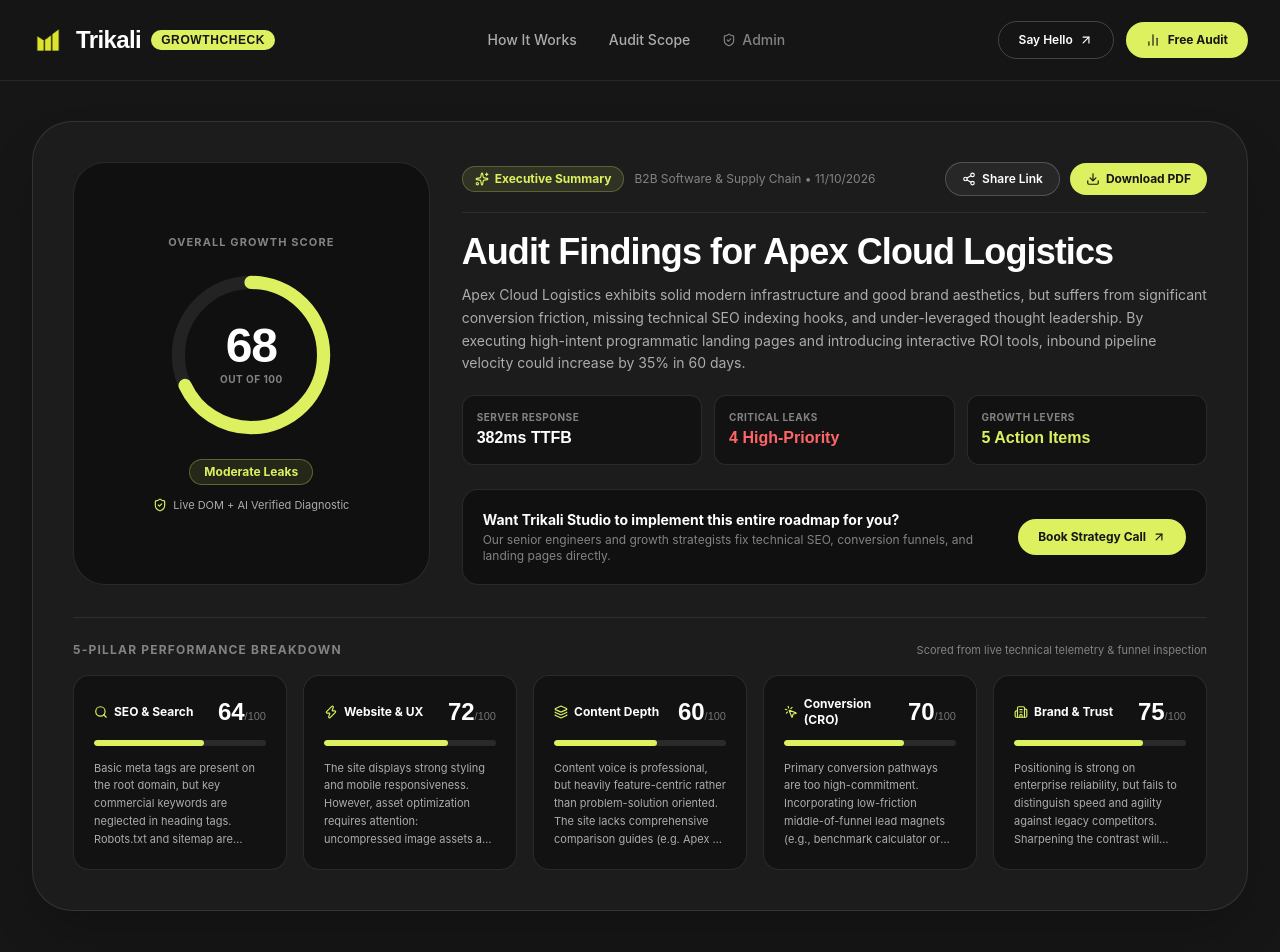
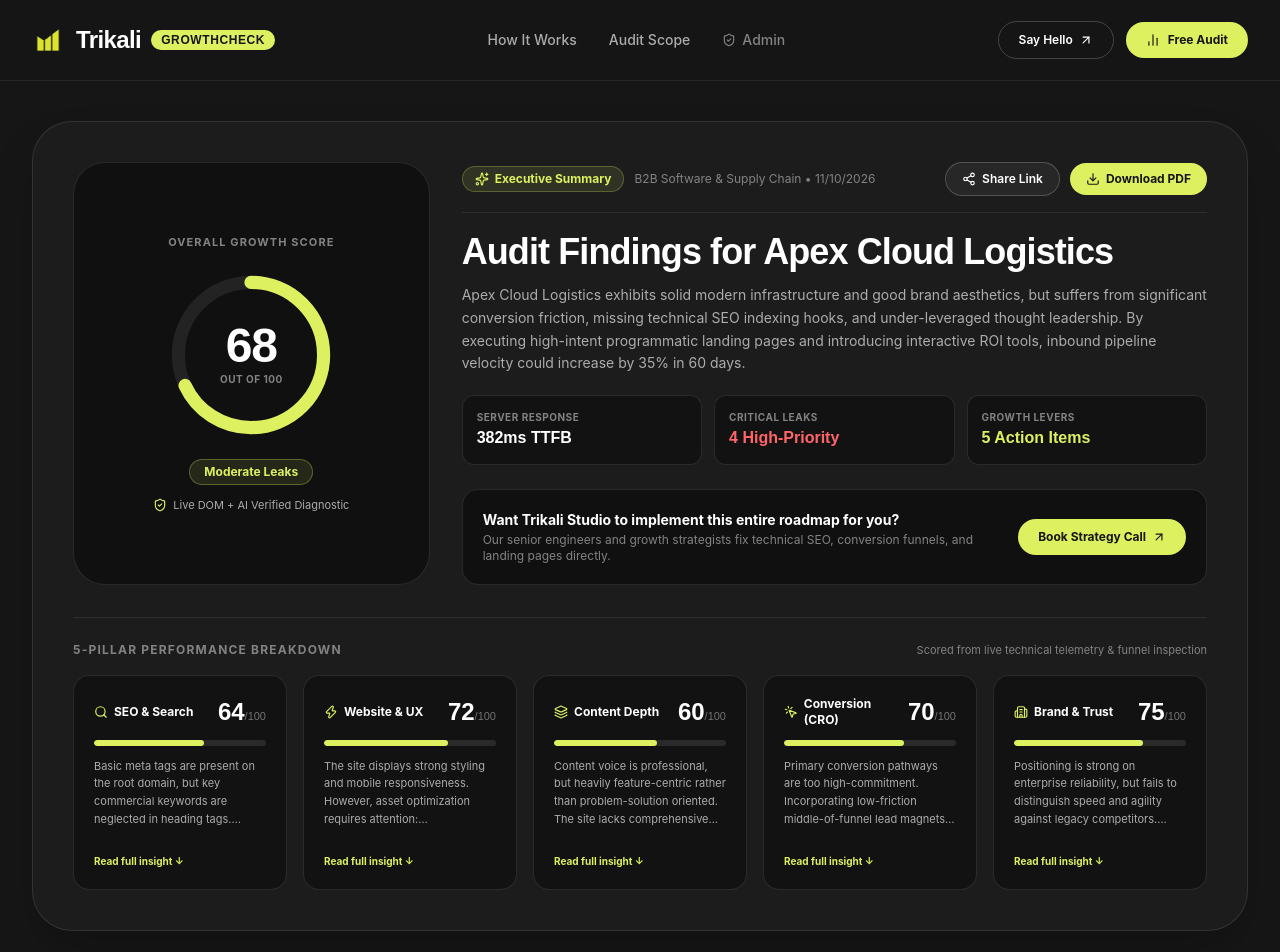
Before and after one commit to mailtoarya123-lgtm/trikali-growthcheck, a Next.js app: page /audit/demo-audit-sample in a window 1280 px wide. Shown: the top 952 px of the page. Built offline with nearby package versions, Linux system fonts and the light colour scheme; no server answers; a web font is replaced by a local one.

Commit message:
Add inline Read full insight toggle on 5-pillar cards so long summaries can be read without stretching sibling cards

```diff
--- a/src/components/AuditReportView.tsx
+++ b/src/components/AuditReportView.tsx
@@ -38,6 +38,7 @@ export default function AuditReportView({ report }: { report: AuditReport }) {
   const [copiedLink, setCopiedLink] = useState(false);
   const [copiedSnippet, setCopiedSnippet] = useState<string | null>(null);
   const [showPointers, setShowPointers] = useState(true);
+  const [expandedPillar, setExpandedPillar] = useState<string | null>(null);
 
   const getScoreColor = (score: number) => {
     if (score >= 80) return 'text-[#DDF160] border-[#DDF160] bg-[#DDF160]/10';
@@ -338,13 +339,23 @@ export default function AuditReportView({ report }: { report: AuditReport }) {
                 </span>
               </div>
 
-              <div className="grid grid-cols-1 md:grid-cols-2 lg:grid-cols-5 gap-4">
+              <div className="grid grid-cols-1 md:grid-cols-2 lg:grid-cols-5 gap-4 items-start">
                 {pillarCards.map((pillar) => {
                   const Icon = pillar.icon;
+                  const isExpanded = expandedPillar === pillar.key;
+                  const isLongText = (pillar.summary?.length || 0) > 155;
+
                   return (
                     <div
                       key={pillar.key}
-                      className="p-5 rounded-2xl bg-black/35 border border-white/10 hover:border-white/20 transition-all flex flex-col justify-start space-y-3.5"
+                      onClick={() => isLongText && setExpandedPillar(isExpanded ? null : pillar.key)}
+                      className={`p-5 rounded-2xl bg-black/35 border transition-all flex flex-col justify-between space-y-3.5 ${
+                        isLongText ? 'cursor-pointer' : ''
+                      } ${
+                        isExpanded
+                          ? 'border-[#DDF160]/50 bg-black/60'
+                          : 'border-white/10 hover:border-white/25 min-h-[215px]'
+                      }`}
                     >
                       <div className="space-y-3">
                         <div className="flex items-center justify-between">
@@ -361,10 +372,23 @@ export default function AuditReportView({ report }: { report: AuditReport }) {
                             style={{ width: `${Math.min(100, Math.max(5, pillar.score))}%` }}
                           />
                         </div>
+                        <p className={`text-[11px] text-[#ACACAC] leading-relaxed ${isExpanded ? '' : 'line-clamp-4'}`}>
+                          {pillar.summary}
+                        </p>
                       </div>
-                      <p className="text-[11px] text-[#ACACAC] leading-relaxed line-clamp-5">
-                        {pillar.summary}
-                      </p>
+
+                      {isLongText && (
+                        <button
+                          type="button"
+                          onClick={(e) => {
+                            e.stopPropagation();
+                            setExpandedPillar(isExpanded ? null : pillar.key);
+                          }}
+                          className="text-[10px] font-bold text-[#DDF160] hover:text-white transition-colors self-start flex items-center gap-1 pt-0.5"
+                        >
+                          {isExpanded ? 'Show less ↑' : 'Read full insight ↓'}
+                        </button>
+                      )}
                     </div>
                   );
                 })}
```
